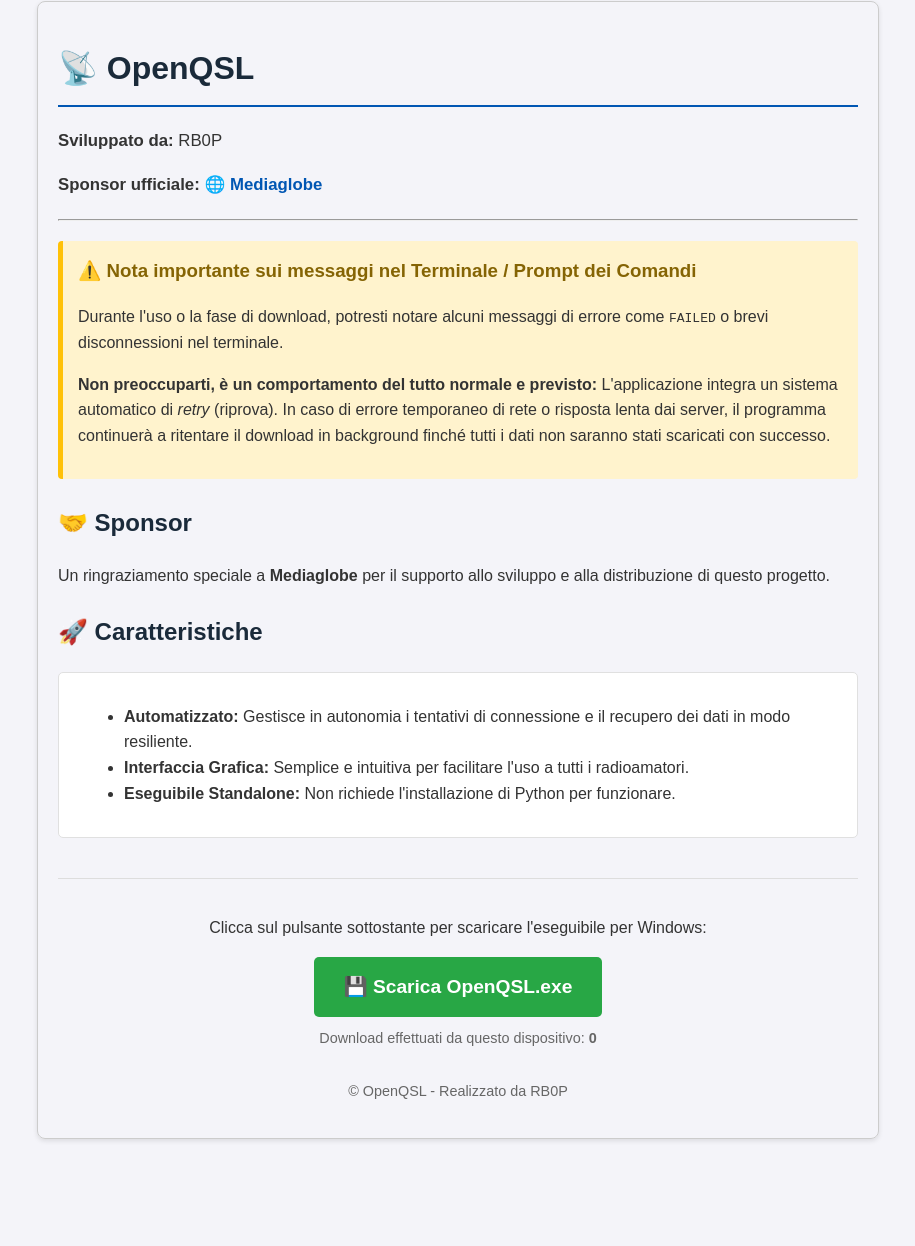
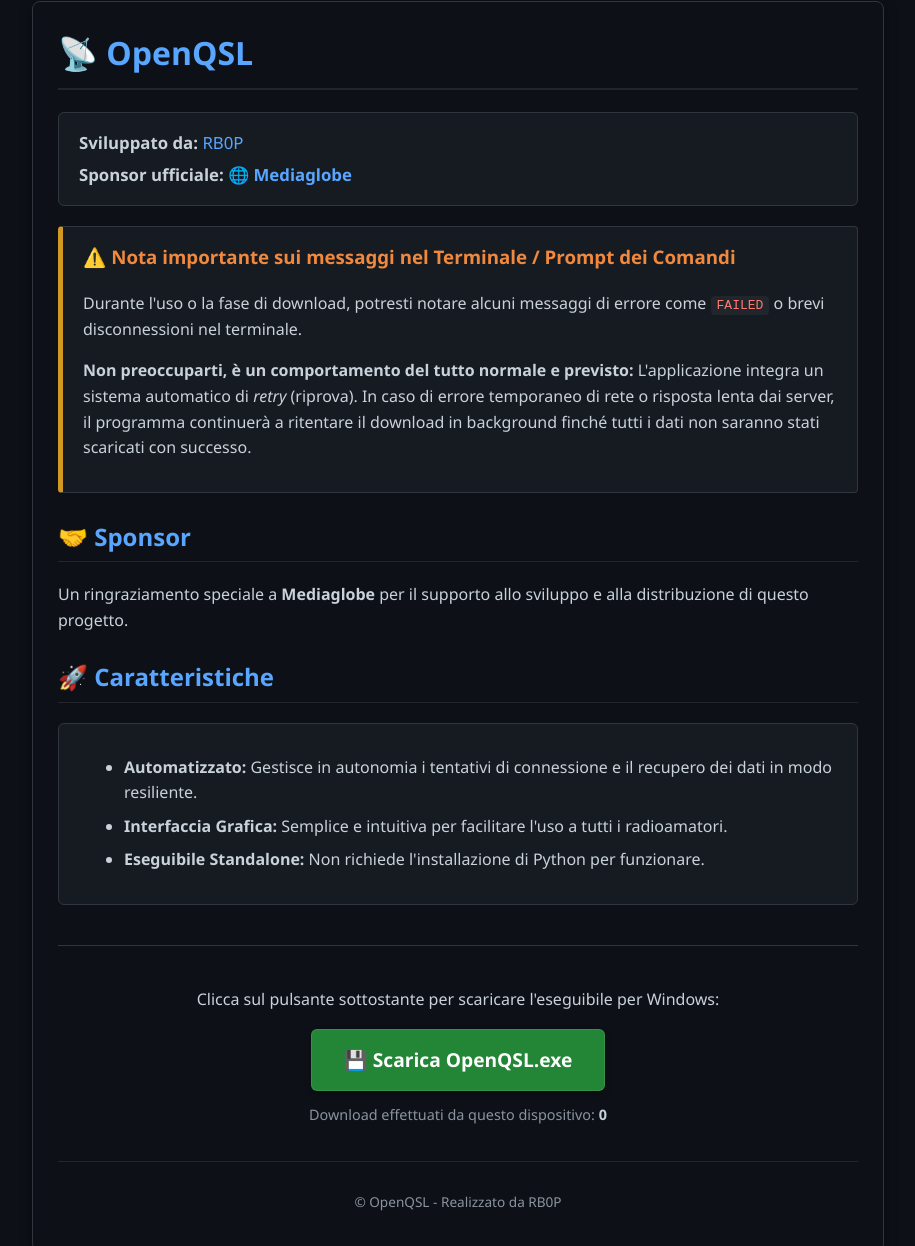
Before and after one commit to H4Z3-byte/OpenQSL, a plain HTML site: page index.html in a window 1280 px wide. Shown: the part 29-1275 px from the top of the page, without its empty margins (182-1097 px from the left). Before the commit the page ends 1198 px from the top, so only its background shows below. Drawn offline with Linux system fonts and the light colour scheme.

Commit message:
Update index.html

```diff
--- a/index.html
+++ b/index.html
@@ -6,36 +6,47 @@
     <title>OpenQSL - Download</title>
     <style>
         body {
-            font-family: Arial, sans-serif;
+            font-family: 'Segoe UI', Tahoma, Geneva, Verdana, sans-serif;
             line-height: 1.6;
-            background-color: #f4f4f9;
-            color: #333;
+            background-color: #0d1117;
+            color: #c9d1d9;
             max-width: 800px;
             margin: 30px auto;
-            padding: 20px;
-            border: 1px solid #ccc;
+            padding: 25px;
+            border: 1px solid #30363d;
             border-radius: 8px;
-            box-shadow: 0 2px 5px rgba(0,0,0,0.1);
+            box-shadow: 0 4px 12px rgba(0,0,0,0.5);
         }
 
         h1 {
-            color: #1a2a3a;
-            border-bottom: 2px solid #0056b3;
+            color: #58a6ff;
+            border-bottom: 2px solid #21262d;
             padding-bottom: 10px;
+            margin-top: 0;
         }
 
         h2 {
-            color: #1a2a3a;
+            color: #58a6ff;
             margin-top: 25px;
+            border-bottom: 1px solid #21262d;
+            padding-bottom: 5px;
         }
 
         .meta {
             margin-bottom: 20px;
             font-size: 1.05em;
+            background-color: #161b22;
+            padding: 12px 20px;
+            border-radius: 6px;
+            border: 1px solid #30363d;
+        }
+
+        .meta p {
+            margin: 5px 0;
         }
 
         .meta a {
-            color: #0056b3;
+            color: #58a6ff;
             text-decoration: none;
             font-weight: bold;
         }
@@ -44,68 +55,94 @@
             text-decoration: underline;
         }
 
+        hr {
+            border: 0;
+            height: 1px;
+            background: #30363d;
+            margin: 20px 0;
+        }
+
         .alert-box {
-            background-color: #fff3cd;
-            border-left: 5px solid #ffc107;
-            padding: 15px;
+            background-color: #161b22;
+            border-left: 5px solid #d29922;
+            padding: 15px 20px;
             margin: 20px 0;
             border-radius: 4px;
+            border-top: 1px solid #30363d;
+            border-right: 1px solid #30363d;
+            border-bottom: 1px solid #30363d;
         }
 
         .alert-box h3 {
             margin-top: 0;
-            color: #856404;
+            color: #f0883e;
+        }
+
+        code {
+            background-color: #21262d;
+            color: #ff7b72;
+            padding: 2px 6px;
+            border-radius: 4px;
+            font-family: monospace;
         }
 
         .features {
-            background-color: #fff;
+            background-color: #161b22;
             padding: 15px 25px;
-            border: 1px solid #e0e0e0;
-            border-radius: 5px;
+            border: 1px solid #30363d;
+            border-radius: 6px;
             margin: 20px 0;
+        }
+
+        .features li {
+            margin-bottom: 8px;
         }
 
         .download-container {
             text-align: center;
             margin-top: 40px;
-            padding-top: 20px;
-            border-top: 1px solid #ddd;
+            padding-top: 25px;
+            border-top: 1px solid #30363d;
         }
 
         .btn-download {
             display: inline-block;
-            background-color: #28a745;
+            background-color: #238636;
             color: #ffffff;
             font-size: 1.2em;
             font-weight: bold;
-            padding: 15px 30px;
+            padding: 15px 32px;
             text-decoration: none;
-            border-radius: 5px;
+            border-radius: 6px;
+            border: 1px solid rgba(240,246,252,0.1);
             transition: background-color 0.2s ease, opacity 0.2s;
+            box-shadow: 0 3px 6px rgba(0,0,0,0.3);
         }
 
         .btn-download:hover {
-            background-color: #218838;
+            background-color: #2ea043;
         }
 
         .feedback-msg {
             display: none;
-            color: #28a745;
+            color: #3fb950;
             margin-top: 15px;
             font-weight: bold;
         }
 
         .download-count {
-            margin-top: 10px;
+            margin-top: 12px;
             font-size: 0.9em;
-            color: #666;
+            color: #8b949e;
         }
 
         footer {
-            margin-top: 30px;
+            margin-top: 35px;
             text-align: center;
-            font-size: 0.9em;
-            color: #666;
+            font-size: 0.85em;
+            color: #8b949e;
+            border-top: 1px solid #21262d;
+            padding-top: 15px;
         }
     </style>
 </head>
@@ -114,11 +151,9 @@
     <h1>📡 OpenQSL</h1>
 
     <div class="meta">
-        <p><strong>Sviluppato da:</strong> RB0P</p>
+        <p><strong>Sviluppato da:</strong> <span style="color: #58a6ff;">RB0P</span></p>
         <p><strong>Sponsor ufficiale:</strong> 🌐 <a href="https://www.mediaglobe.it/" target="_blank" rel="noopener">Mediaglobe</a></p>
     </div>
-
-    <hr>
 
     <div class="alert-box">
         <h3>⚠️ Nota importante sui messaggi nel Terminale / Prompt dei Comandi</h3>
@@ -153,7 +188,7 @@
 
         <!-- Contatore di download -->
         <p class="download-count">
-            Download effettuati da questo dispositivo: <strong id="countDisplay">0</strong>
+            Download effettuati da questo dispositivo: <strong id="countDisplay" style="color: #c9d1d9;">0</strong>
         </p>
     </div>
 
```
